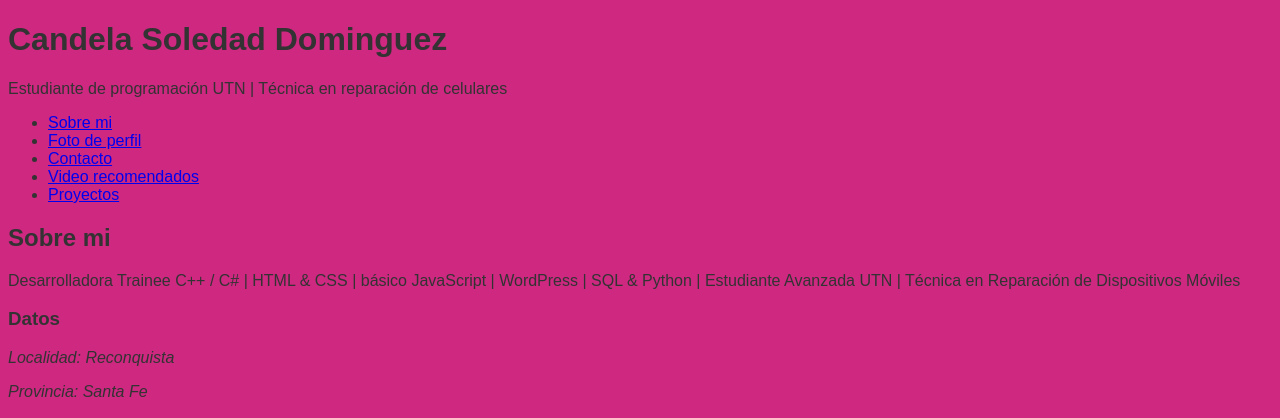
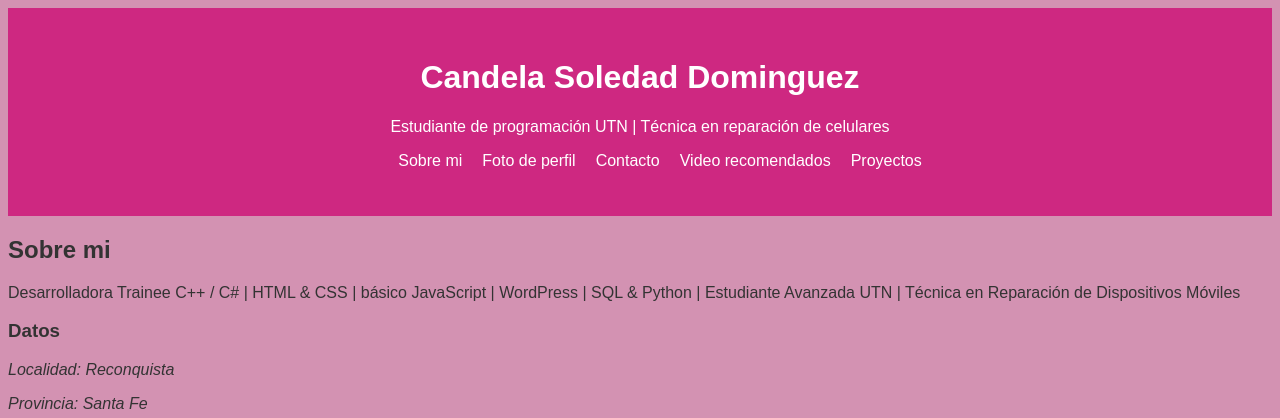
Before and after one commit to Candela31/Portafolio-profesional, a plain HTML site: page index.html in a window 1280 px wide. Shown: the top 418 px of the page. Drawn offline with Linux system fonts and the light colour scheme.

Commit message:
feat: agregue header y menu

```diff
--- a/style.css
+++ b/style.css
@@ -1,6 +1,6 @@
 :root{
-    --color-principal: #d392b2;
-    --color-fondo:#ce2881;
+    --color-principal: #ce2881;
+    --color-fondo:#d392b2;
     --color-texto:#333;
 }
 
@@ -9,3 +9,21 @@ body{
     color:var(--color-texto);
     font-family:'Poppins', sans-serif;
 }
+header{
+    background:var(--color-principal);
+    color:white;
+    text-align:center;
+    padding:30px;
+}
+
+nav ul{
+    list-style:none;
+    display:flex;
+    justify-content:center;
+    gap:20px;
+}
+
+nav a{
+    color:white;
+    text-decoration:none;
+}
```
